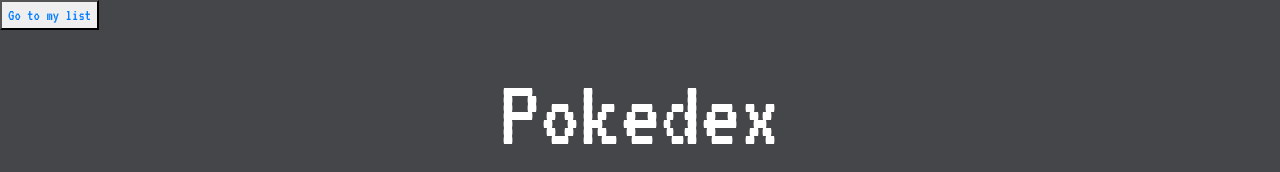
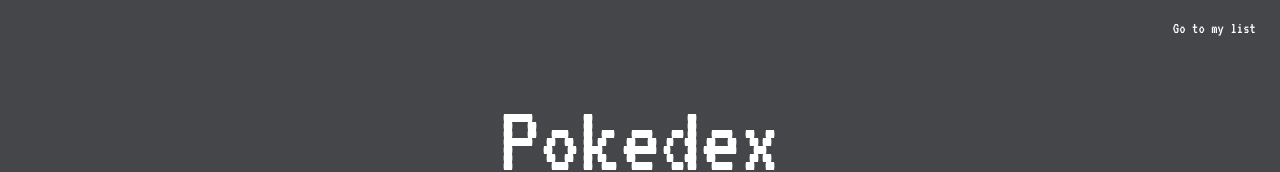
Before and after one commit to Ma7eer/Pokedex, a React (Create React App) app: page / in a window 1280 px wide. Shown: the top 172 px of the page. Built offline with nearby package versions, Linux system fonts and the light colour scheme.

Commit message:
Added style to route button + refactored code and added a routerComponent

```diff
--- a/src/App.css
+++ b/src/App.css
@@ -29,6 +29,17 @@
   .my-card {
     justify-content: center;
   }
+}
+
+.nav-link {
+  color: white;
+  transition: all .2s ease-in-out;
+}
+
+.nav-link:hover {
+  /* font-weight: bold; */
+  color: white;
+  transform: scale(1.2);
 }
 
 /* code from Hover CSS: https://github.com/IanLunn/Hover , free for non commercial projects*/
--- a/src/App.js
+++ b/src/App.js
@@ -1,22 +1,11 @@
 import React, { Component } from 'react';
-import { BrowserRouter as Router, Route, Link } from "react-router-dom";
 
 import './App.css';
-import Home from './Home/Home.js';
-import MyCardList from './my-card-list/myCardList';
+import RouterComponent from './router/RouterComponent';
 
 class App extends Component {
   render() {
-    return (
-        <div>
-          <Router>
-            <div>
-              <Route exact path="/" component={Home}/>
-              <Route path="/mycardlist" component={MyCardList}/>
-            </div>
-          </Router>
-        </div>
-    )
+    return <RouterComponent />;
   }
 }
 
--- a/src/Home/Home.js
+++ b/src/Home/Home.js
@@ -54,9 +54,13 @@
   render() {
     return (
         <div>
-          <button>
-            <Link to="/mycardlist">Go to my list</Link>
-          </button>
+          <ul className="nav justify-content-end">
+            <li className="nav-item p-2">
+            <Link to="/mycardlist" className="nav-link active">
+              Go to my list
+            </Link>
+            </li>
+          </ul>
           <div className="container my-container">
             <h1 className="mt-4">Pokedex</h1>
           </div>
--- a/src/my-card-list/myCardList.js
+++ b/src/my-card-list/myCardList.js
@@ -1,17 +1,18 @@
 import React from 'react';
 import { BrowserRouter as Router, Route, Link } from "react-router-dom";
 
-const myCardList = () => {
+const MyCardList = (props) => {
   return (
-<h1>This is my pokemon list!</h1>
-  )
-}
-
-const MyCardList = (props) => {
-  return(
-    <Router>
-      <Route path="/mycardlist" component={myCardList}/>
-    </Router>
+    <div>
+      <ul className="nav justify-content-end">
+      <li className="nav-item p-2">
+        <Link to="/" className="nav-link active">
+          Home
+        </Link>
+      </li>
+    </ul>
+    <h1>This is my pokemon list!</h1>
+    </div>
   )
 }
 
--- /dev/null
+++ b/src/router/RouterComponent.js
@@ -0,0 +1,18 @@
+import React from 'react';
+import { BrowserRouter as Router, Route, Link } from "react-router-dom";
+import MyCardList from '../my-card-list/myCardList.js';
+import Home from '../Home/Home.js';
+
+
+const RouterComponent = (props) => {
+     return(
+       <Router>
+         <div>
+          <Route exact path="/" component={Home}/>
+          <Route path="/mycardlist" component={MyCardList}/>
+         </div>
+       </Router>
+     )
+   }
+
+   export default RouterComponent;
```
